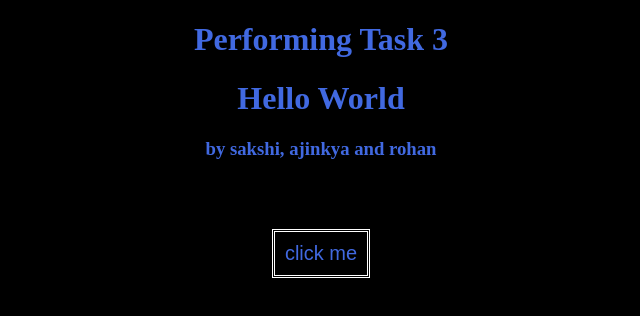
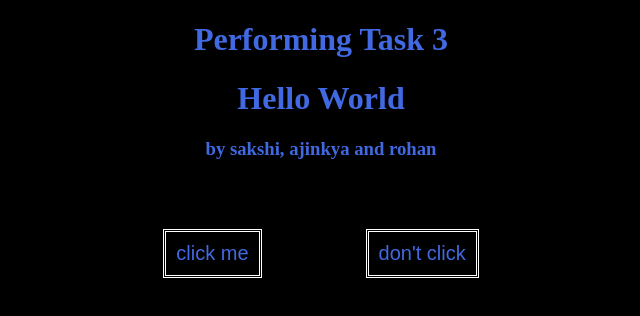
Before and after one commit to Ajinkya066/Git-task3, a plain HTML site: page index.html in a window 1280 px wide. Shown: the whole page, without its empty margins (319-959 px from the left). Drawn offline with Linux system fonts and the light colour scheme.

Commit message:
add button-2

```diff
--- a/index.html
+++ b/index.html
@@ -13,5 +13,6 @@
     <h1> Hello World </h1>
     <h3> by sakshi, ajinkya and rohan </h3>
     <button class="btn"> click me</button>
+    <button class="btn"> don't click</button>
 </body>
 </html>
```
